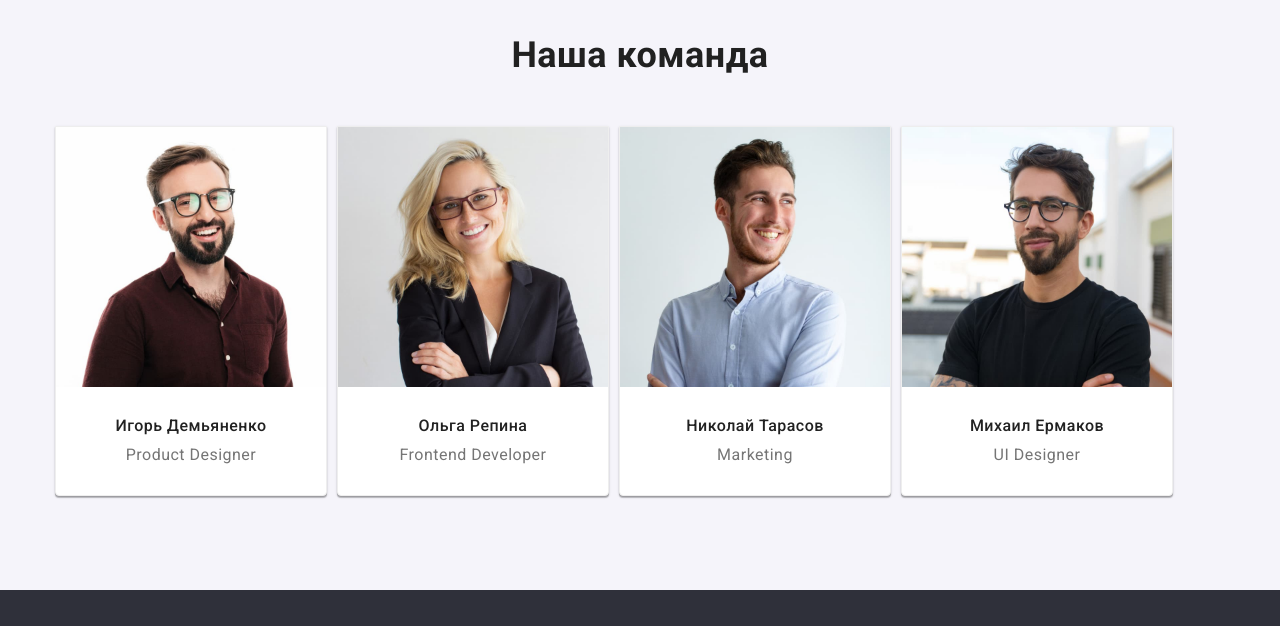
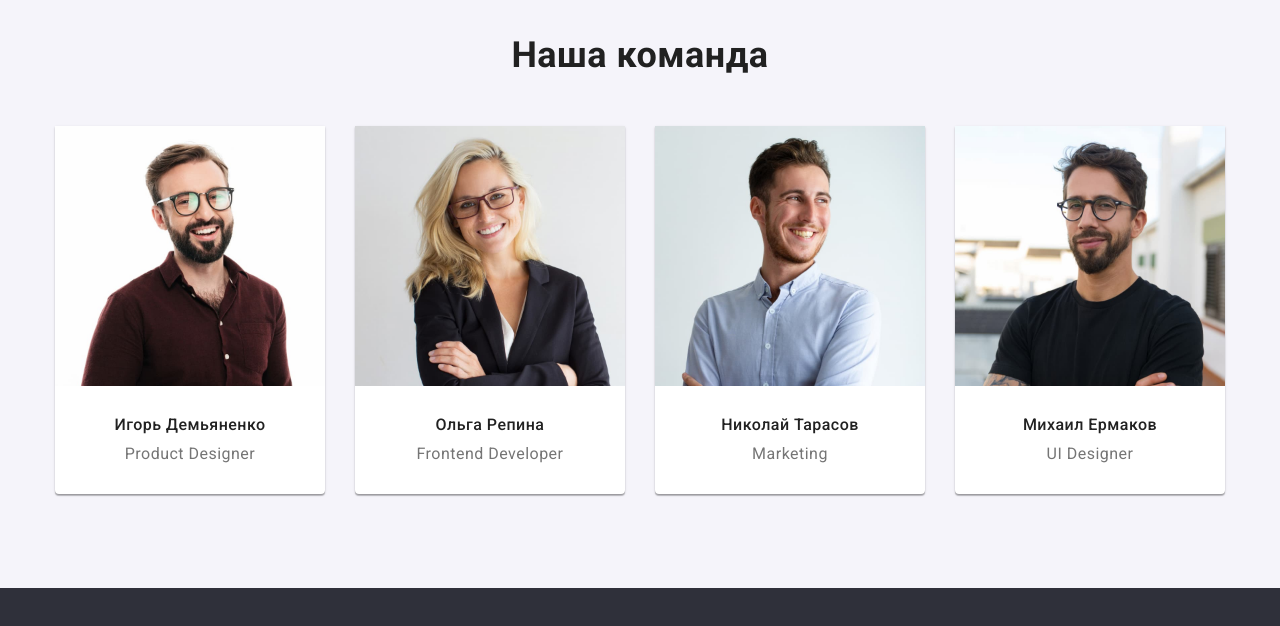
Before and after one commit to HELL4GAET/goit-markup-hw-03, a plain HTML site: page index.html in a window 1280 px wide. Shown: the part 1200-1826 px from the top of the page. Drawn offline with nearby package versions, Linux system fonts and the light colour scheme.

Commit message:
hw 3 v.2.0

```diff
--- a/css/styles.css
+++ b/css/styles.css
@@ -238,7 +238,7 @@ nav .logo:focus {
 }
 
 .our-teamates {
-  margin-right: 10px;
+  margin-right: 30px;
 }
 
 .our-teamates:last-child {
@@ -279,7 +279,6 @@ nav .logo:focus {
   color: var(--description-text-color);
   margin: 0;
   text-align: center;
-  margin-bottom: 30px;
 }
 
 /* Футер */
@@ -451,20 +450,19 @@ nav .logo:focus {
 
 /* карточки портфолио */
 
-.card {
+.card-content {
   border-left: 1px solid #eeeeee;
   border-right: 1px solid #eeeeee;
   border-bottom: 1px solid #eeeeee;
 }
 
 .cards {
-  border: 1px solid #eeeeee;
-  border-radius: 0px 0px 4px 4px;
   box-shadow: 0px 1px 3px rgba(0, 0, 0, 0.12), 0px 1px 1px rgba(0, 0, 0, 0.14),
     0px 2px 1px rgba(0, 0, 0, 0.2);
   margin: 0;
   padding: 0;
   background-color: var(--primary-background-color);
+  border-radius: 0px 0px 4px 4px;
 }
 
 .cards-thumb img {
@@ -474,3 +472,7 @@ nav .logo:focus {
 .card-content {
   padding: 20px 24px;
 }
+
+.cards-content {
+  padding-bottom: 30px;
+}
```
